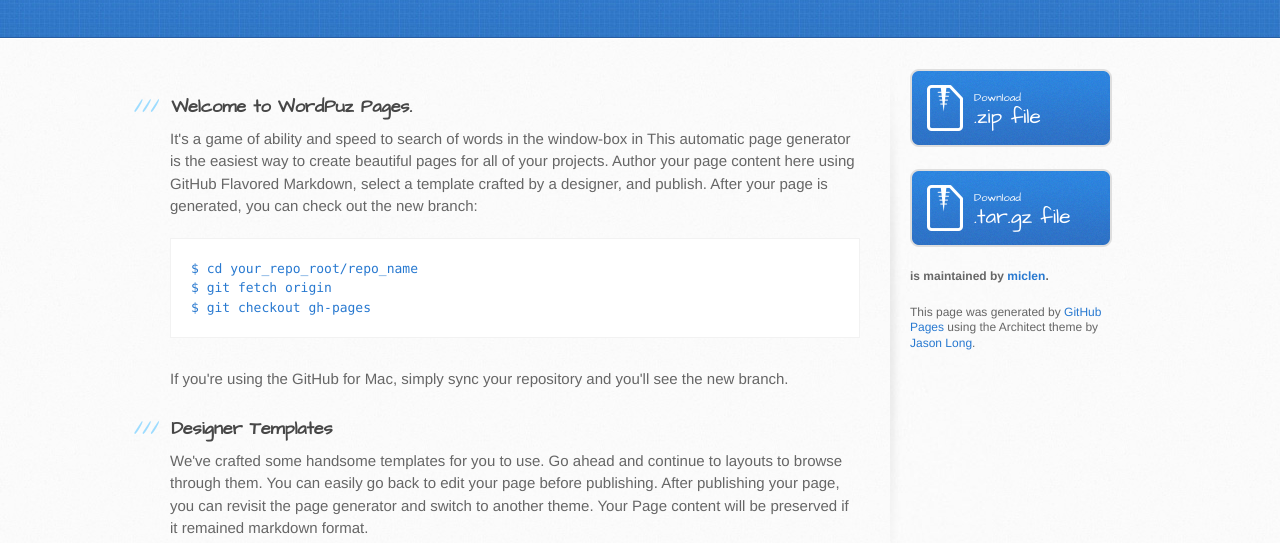
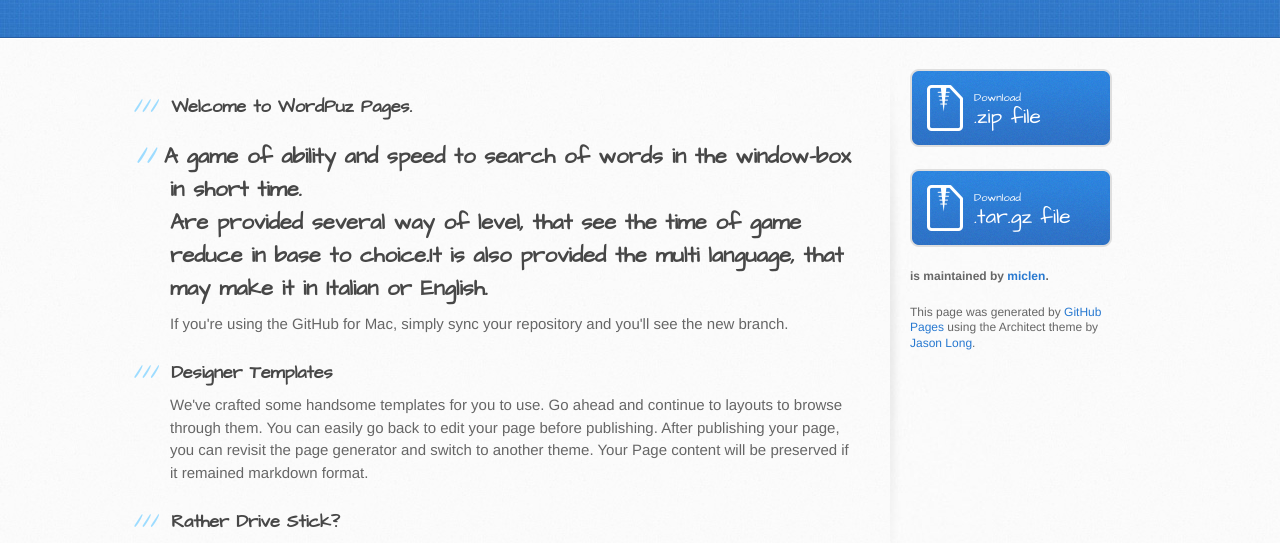
Before and after one commit to cirosomma/WordPuz, a plain HTML site: page index.html in a window 1280 px wide. Shown: the part 197-740 px from the top of the page. Drawn offline with Linux system fonts and the light colour scheme.

Commit message:
Index.html 0.0.3

```diff
--- a/index.html
+++ b/index.html
@@ -31,12 +31,8 @@
           <h3>
 <a name="welcome-to-github-pages" class="anchor" href="#welcome-to-github-pages"><span class="octicon octicon-link"></span></a>Welcome to WordPuz Pages.</h3>
 
-<p>It's a game of ability and speed to search of words in the window-box in This automatic page generator is the easiest way to create beautiful pages for all of your projects. Author your page content here using GitHub Flavored Markdown, select a template crafted by a designer, and publish. After your page is generated, you can check out the new branch:</p>
-
-<pre><code>$ cd your_repo_root/repo_name
-$ git fetch origin
-$ git checkout gh-pages
-</code></pre>
+<p><h2>A game of ability and speed to search of words in the  window-box in short time. <br/>
+Are provided several way of level, that see the time of game reduce in base to choice.It is also provided the multi language, that may make it in Italian or English.</h2>
 
 <p>If you're using the GitHub for Mac, simply sync your repository and you'll see the new branch.</p>
 
```
